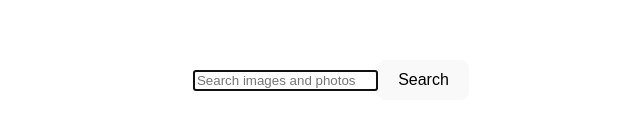
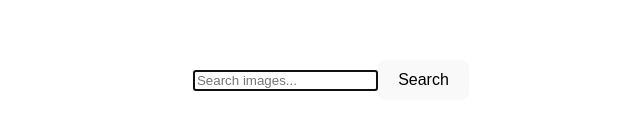
Before and after one commit to hhvolodymyrhh/goit-react-hw-04, a React (Vite) app: page / in a window 1280 px wide. Shown: the part 320-450 px from the top of the page, without its empty margins (309-949 px from the left). Built offline with nearby package versions, Linux system fonts and the light colour scheme.

Commit message:
add change

```diff
--- a/src/App.jsx
+++ b/src/App.jsx
@@ -1,10 +1,10 @@
-import { useEffect, useState } from 'react';
+import { useState, useEffect } from 'react';
 import './App.css';
 import SearchBar from './components/SearchBar/SearchBar.jsx';
 import LoadMoreBtn from './components/LoadMoreBtn/LoadMoreBtn.jsx';
 import Loader from './components/Loader/Loader.jsx';
-import ImageGallery from './components/ImageGallery/ImageGallery.jsx'
-import ModalImage from './components/ImageModal/ImageModal.jsx'
+import ImageGallery from './components/ImageGallery/ImageGallery.jsx';
+import ModalImage from './components/ImageModal/ImageModal.jsx';
 import axios from 'axios';
 import toast from 'react-hot-toast';
 import Modal from 'react-modal';
@@ -12,9 +12,8 @@ import ErrorMessage from './components/ErrorMessage/ErrorMessage.jsx';
 
 const API_KEY = "tp34Odr_3BAAPDxyfW_uOW2KXWVVcYSieVmGJimjlhk";
 const API_URL = "https://api.unsplash.com/search/photos";
-  // для модалки
+
 Modal.setAppElement('#root');
-  // ....для модалки
 
 function App() {
   const [images, setImages] = useState([]);
@@ -22,107 +21,71 @@ function App() {
   const [page, setPage] = useState(1);
   const [hasMore, setHasMore] = useState(true);
   const [isLoading, setIsLoading] = useState(false);
-  // для модалки
-   const [isModalOpen, setIsModalOpen] = useState(false);
+  const [isModalOpen, setIsModalOpen] = useState(false);
   const [selectedImage, setSelectedImage] = useState(null);
-  // стан для помилки
   const [isError, setIsError] = useState(false);
 
-
-
   const openModal = (image) => {
-    setSelectedImage(image.urls.regular); // велике зображення
+    setSelectedImage(image.urls.regular);
     setIsModalOpen(true);
   };
 
-    const closeModal = () => {
+  const closeModal = () => {
     setIsModalOpen(false);
     setSelectedImage(null);
   };
- // ...для модалки
 
-  const fetchImages = async (newQuery, newPage) => {
+  const fetchImages = async () => {
+    if (!query) return;
+
     setIsLoading(true);
 
     try {
       setIsError(false);
       const response = await axios.get(API_URL, {
         params: {
-          query: newQuery,
+          query,
           client_id: API_KEY,
           per_page: 10,
-          page: newPage,
+          page,
         },
       });
 
       if (response.data.results.length === 0) {
         setHasMore(false);
-        // повідомлення про помилку...................................
         setIsError(true);
         toast.error("Відсутні зображення.");
       }
 
-      setImages((prevImages) => [...prevImages, ...response.data.results]);
+      setImages((prevImages) => (page === 1 ? response.data.results : [...prevImages, ...response.data.results]));
 
     } catch (error) {
       setIsError(true);
       toast.error("Помилка при завантаженні зображень.");
-      console.log(error);
+      console.error(error);
     } finally {
       setIsLoading(false);
     }
   };
 
-  const handleSubmit = async (event) => {
-    event.preventDefault();
-
-    if (query.trim() === "") {
-      setIsError(true);
-      toast.error("Будь ласка, введіть текст для пошуку зображень.");
-      return;
-    }
-
-    setImages([]);
-    setPage(1);
-    setHasMore(true);
-    fetchImages(query, 1);
-  };
+  useEffect(() => {
+    fetchImages();
+  }, [query, page]);
 
   const handleLoadMore = () => {
-    const nextPage = page + 1;
-    setPage(nextPage);
-    fetchImages(query, nextPage);
+    setPage((prevPage) => prevPage + 1);
   };
-
-  useEffect(() => {
-    if (query !== "") {
-      fetchImages(query, page);
-    }
-  }, [query, page]);
 
   return (
     <>
-      <SearchBar
-        images={images}
-        query={query}
-        setQuery={setQuery}
-        handleSubmit={handleSubmit}
-      />
+      <SearchBar query={query} setQuery={setQuery} />
       <ImageGallery images={images} openModal={openModal} />
-      {/* тост перенесений в компонент............................ */}
       {isError && <ErrorMessage />}
       {isLoading && <Loader />}
       {hasMore && images.length > 0 && !isLoading && (
         <LoadMoreBtn onLoadMore={handleLoadMore} />
       )}
-
-      <ModalImage
-        isOpen={isModalOpen}
-        closeModal={closeModal}
-        selectedImage={selectedImage}
-        CloseModal={closeModal}
-      />
-
+      <ModalImage isOpen={isModalOpen} closeModal={closeModal} selectedImage={selectedImage} />
     </>
   );
 }
--- a/src/components/SearchBar/SearchBar.jsx
+++ b/src/components/SearchBar/SearchBar.jsx
@@ -1,25 +1,41 @@
-import toast, { Toaster } from "react-hot-toast";
-import css from "./SearchBar.module.css";
-import ErrorMessage from "../ErrorMessage/ErrorMessage";
+import { useState } from 'react';
+import css from './SearchBar.module.css';
+import toast from 'react-hot-toast';
 
-const SearchBar = ({ query, setQuery, handleSubmit }) => {
+function SearchBar({ query, setQuery }) {
+  const [inputValue, setInputValue] = useState(query);
+
+  const handleChange = (event) => {
+    setInputValue(event.target.value);
+  };
+
+  const onSubmit = (event) => {
+    event.preventDefault();
+
+    if (inputValue.trim() === "") {
+      toast.error("Порожне поле пошуку!");
+      return;
+    }
+
+    setQuery(inputValue.trim());
+  };
+
   return (
-    <header className={css.searchBar}>
-      <form onSubmit={handleSubmit}>
+    <header className={css.searchbar}>
+      <form className={css.form} onSubmit={onSubmit}>
         <input
+          className={css.input}
           type="text"
           autoComplete="off"
           autoFocus
-          placeholder="Search images and photos"
-          value={query}
-          onChange={(e) => setQuery(e.target.value)}
+          placeholder="Search images..."
+          value={inputValue}
+          onChange={handleChange}
         />
-        <button type="submit">Search</button>
+        <button type="submit" className={css.button}>Search</button>
       </form>
-
-
     </header>
   );
-};
+}
 
 export default SearchBar;
```
